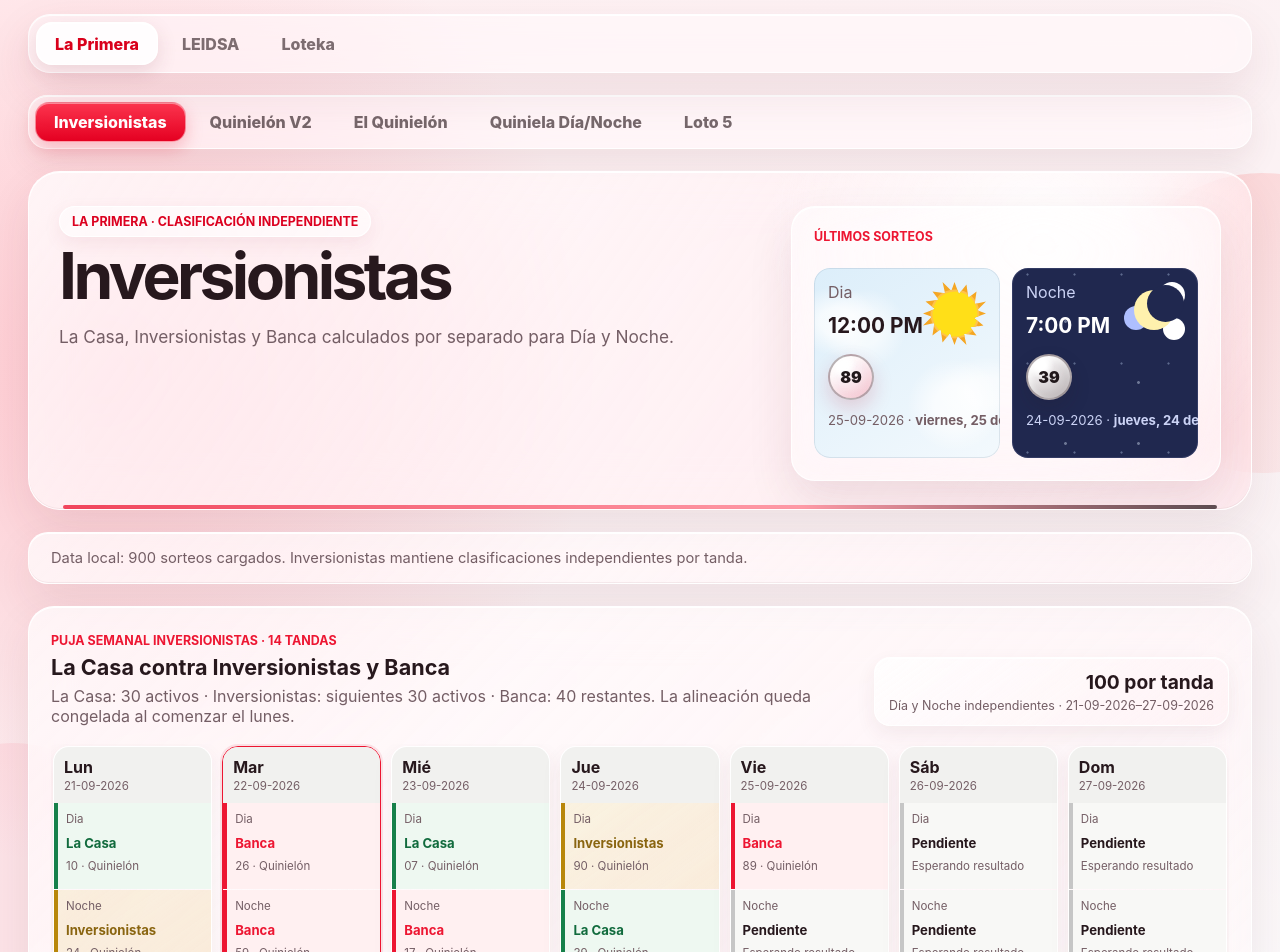
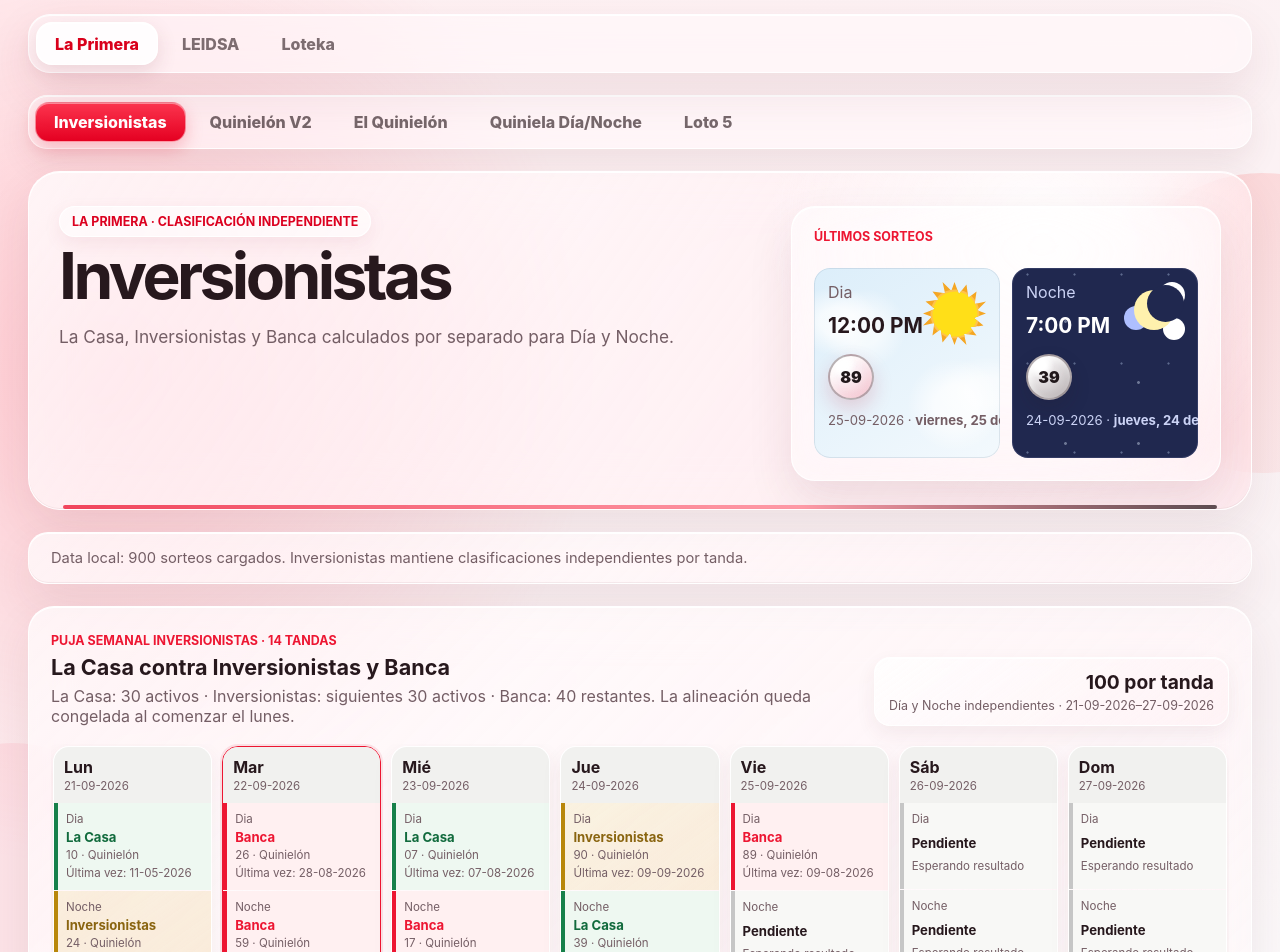
Before and after one commit to LuisManon/AnalisisDiario, a Next.js app: page / in a window 1280 px wide. Shown: the top 952 px of the page. Built offline with nearby package versions, Linux system fonts and the light colour scheme.

Commit message:
Show previous winning date in weekly Quinielon calendar

```diff
--- a/components/LaPrimeraDashboard.tsx
+++ b/components/LaPrimeraDashboard.tsx
@@ -710,6 +710,13 @@ const quinielonV2GroupLabels: Record<QuinielonV2Group, string> = {
   banca: "Banca"
 };
 
+function WeeklyPreviousDate({ results, number, session, date }: { results: LaPrimeraDraw[]; number: number; session: LaPrimeraSession; date: string }) {
+  const previousDate = results.reduce((latest, draw) =>
+    draw.number === number && draw.session === session && draw.date < date && draw.date > latest ? draw.date : latest,
+  "");
+  return <small>Última vez: {previousDate ? <time dateTime={previousDate}>{formatShortDate(previousDate)}</time> : "Sin registro anterior"}</small>;
+}
+
 function QuinielonV2WeeklyChallenge({ results, variant }: { results: LaPrimeraDraw[]; variant: QuinielonVariant }) {
   const investors = variant === "inversionistas";
   const [showTotal, setShowTotal] = useState(false);
@@ -755,6 +762,7 @@ function QuinielonV2WeeklyChallenge({ results, variant }: { results: LaPrimeraDr
             <span>{formatSession(tanda.session)}</span>
             <strong>{tanda.status === "pendiente" ? "Pendiente" : quinielonV2GroupLabels[tanda.status]}</strong>
             <small>{tanda.draw ? `${formatQuinielonNumber(tanda.draw.number)} · Quinielón` : "Esperando resultado"}</small>
+            {tanda.draw ? <WeeklyPreviousDate results={results} number={tanda.draw.number} session={tanda.session} date={tanda.draw.date} /> : null}
           </div>)}</div>
         </article>)}
       </div>
@@ -1328,6 +1336,7 @@ function WeeklyTopChallenge({
               <span>{formatSession(tanda.session)}</span>
               <strong>{tanda.status === "nosotros" ? "Nosotros" : tanda.status === "inversionistas" ? "Inversionistas" : tanda.status === "banca" ? "Banca" : "Pendiente"}</strong>
               <small>{tanda.matches.length ? tanda.matches.map((match) => `${formatQuinielonNumber(match.number)} · ${match.source}`).join(" / ") : "Esperando resultado"}</small>
+              {tanda.matches.map((match) => <WeeklyPreviousDate key={match.number} results={results} number={match.number} session={tanda.session} date={day.date} />)}
             </div>)}</div>
           </article>;
         })}
```
